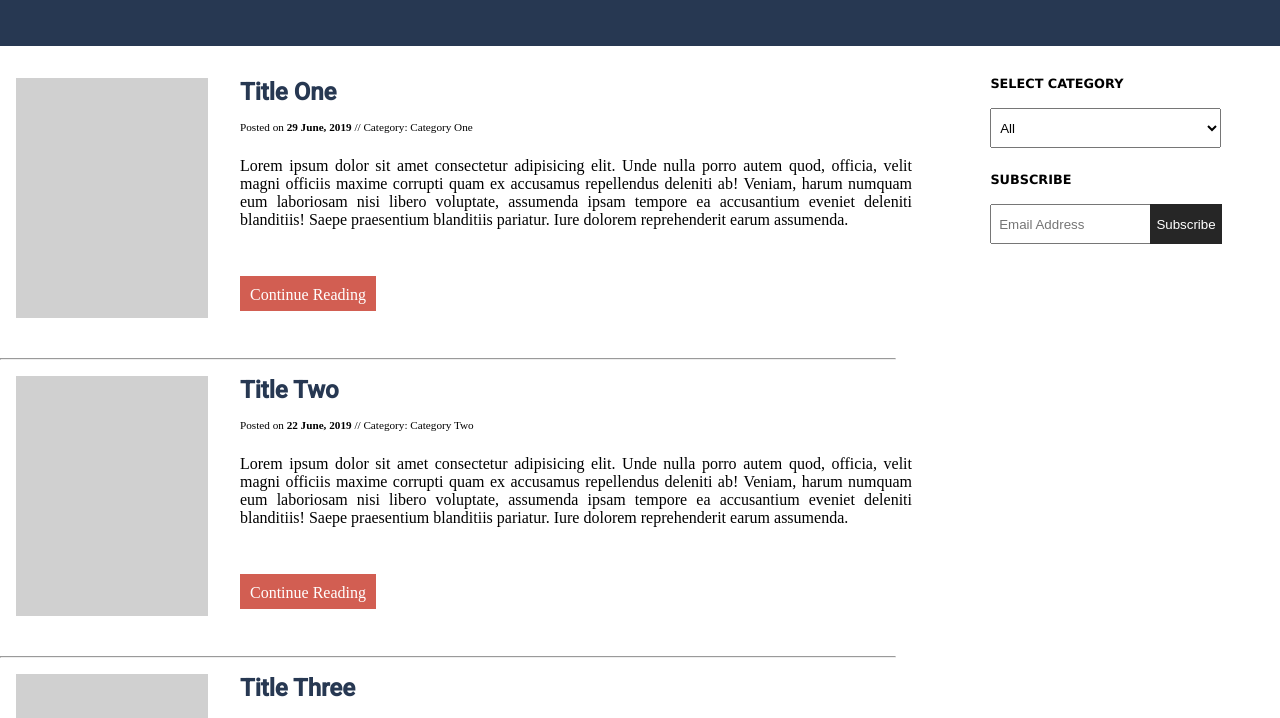
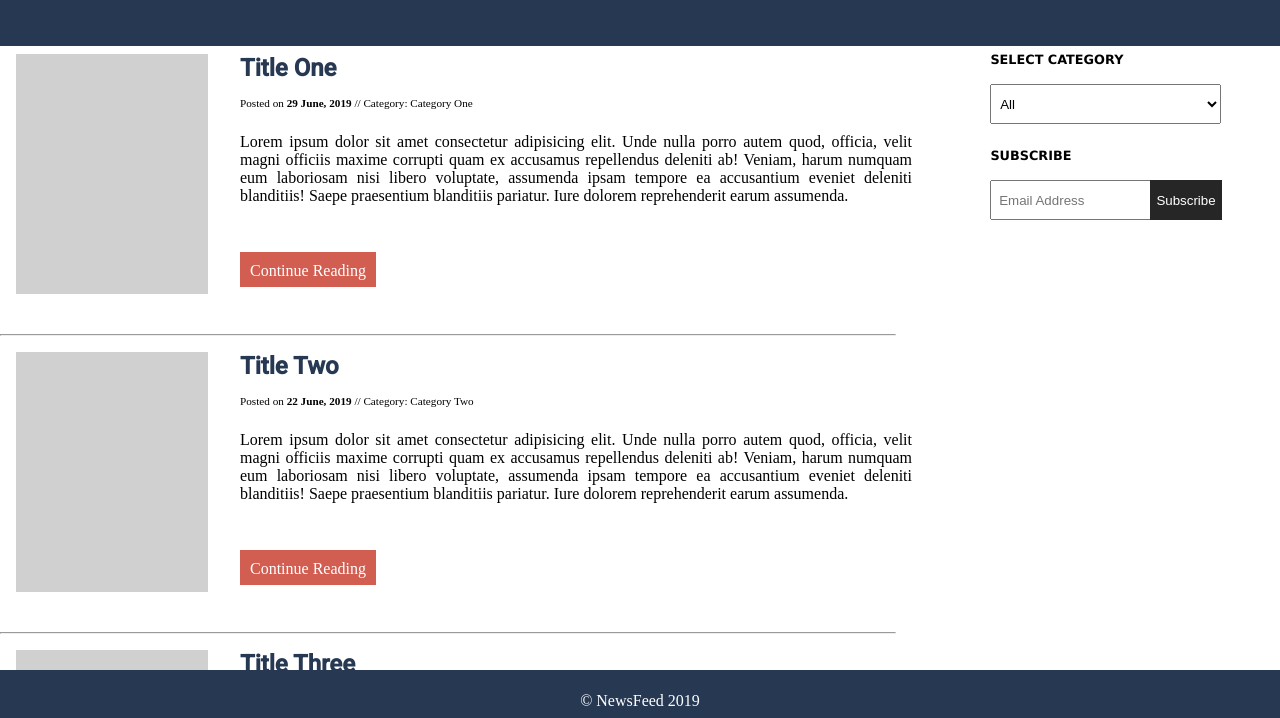
Before and after one commit to Dhruv1107/Task1, a plain HTML site: page index.html in a window 1280 px wide. Shown: the part 74-792 px from the top of the page. Drawn offline with Linux system fonts and the light colour scheme.

Commit message:
added min width and scroll for content

```diff
--- a/index.html
+++ b/index.html
@@ -13,6 +13,7 @@
         <h1 class="header__heading">NEWSFEED</h1>
         <p class="header__caption">Yet another newsfeed</p>
     </header>
+    <div class="full">
     <div class="content">
         <div class="content__sub">
             <div class="content__img"></div>
@@ -52,6 +53,7 @@
         <input type="text" id="subscribe" class="form__subscribe-textbox" placeholder="Email Address">
         <button class="form__subscribe-button">Subscribe</button>
     </div>
+</div>
     <footer class="footer">
         <p class="footer__copyright">&copy; NewsFeed 2019</p>
     </footer>
--- a/style.css
+++ b/style.css
@@ -6,11 +6,14 @@ html {
 }
 body {
 	margin: 0;
+	min-width: 400px;
 }
 .header {
-	position: relative;
+	position: fixed;
+	z-index: 1;
 	background: #273852;
 	height: 15vh;
+	width: 100vw;
 }
 .header__heading {
 	color: white;
@@ -42,6 +45,10 @@ body {
 	position: absolute;
 	top: 29%;
 	left: 20%;
+}
+.full {
+	position: relative;
+	top:6rem;
 }
 .content {
 	width: 70vw;
@@ -177,12 +184,15 @@ label {
 	border: 0;
 }
 .footer {
+	position: fixed;
 	background: #273852;
 	height: 7vh;
+	width: 100%;
+	bottom: 0;
 }
 .footer__copyright {
 	color: white;
 	text-align: center;
 	position: relative;
-	top: 28%;
+	top: 10%;
 }
```
